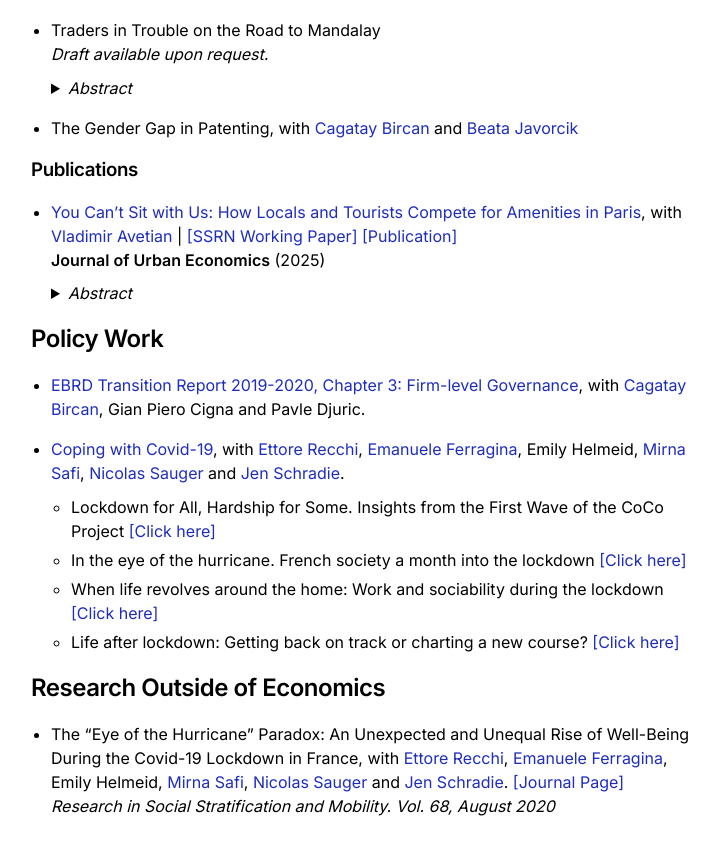
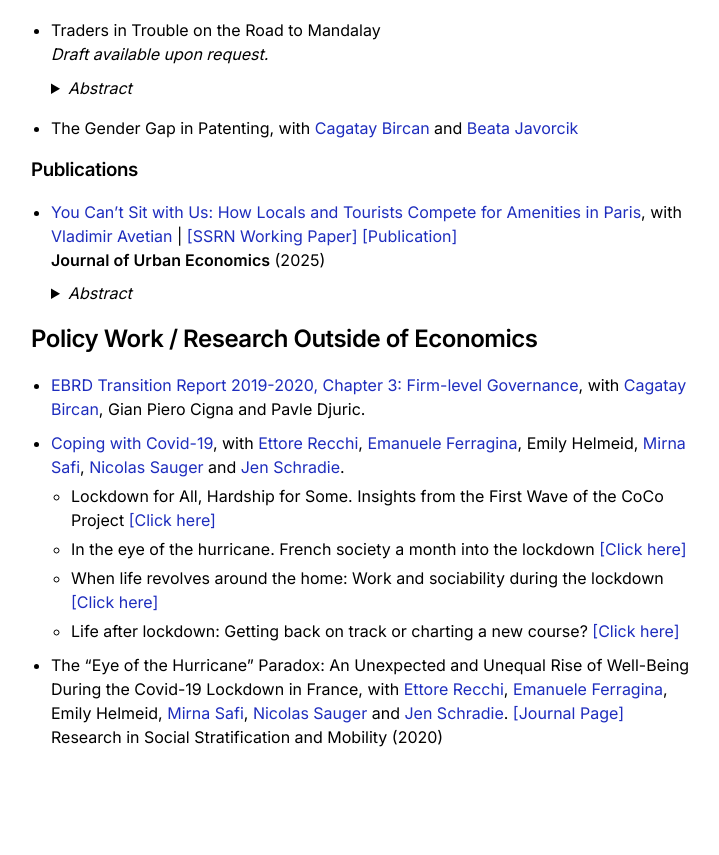
Before and after one commit to paustefa/paustefa.github.io, a Jekyll site: the page built from index.md, in a window 1280 px wide and 900 px high, scrolled down 749 px. Shown: the top 855 px of the window, without its empty margins (259-978 px from the left). Built offline with Jekyll 4.4.1, drawn with Linux system fonts in a browser that asks for light colours; after the commit the page ends 1579 px from its top, so only the background shows below that.

Commit message:
Revise section titles and merge research categories
Updated section titles and consolidated research topics.

```diff
--- a/index.md
+++ b/index.md
@@ -106,10 +106,7 @@ Tourism in cities creates social interactions among people from distant cultures
      - When life revolves around the home: Work and sociability during the lockdown [[Click here]](https://zenodo.org/record/3839312)
      - Life after lockdown: Getting back on track or charting a new course? [[Click here]](https://zenodo.org/record/3897226)
 
-
-## Research Outside of Economics
-
 - The “Eye of the Hurricane” Paradox: An Unexpected and Unequal Rise of Well-Being During the Covid-19 Lockdown in France, with [Ettore Recchi](http://www.ettorerecchi.eu/cms2/index.php?lang=en), [Emanuele Ferragina](https://www.sciencespo.fr/osc/fr/node/1459.html), Emily Helmeid, [Mirna Safi](https://www.sciencespo.fr/osc/en/node/1156.html), [Nicolas Sauger](https://www.sciencespo.fr/liepp/en/users/nicolassauger.html) and [Jen Schradie](http://schradie.com/). [[Journal Page]](https://www.sciencedirect.com/science/article/pii/S0276562420300445?via%3Dihub)
-*Research in Social Stratification and Mobility. Vol. 68, August 2020*
+  Research in Social Stratification and Mobility (2020)
 
 &nbsp;
```
Also changed, not shown: other parts of index.md (+1 -1 lines).
